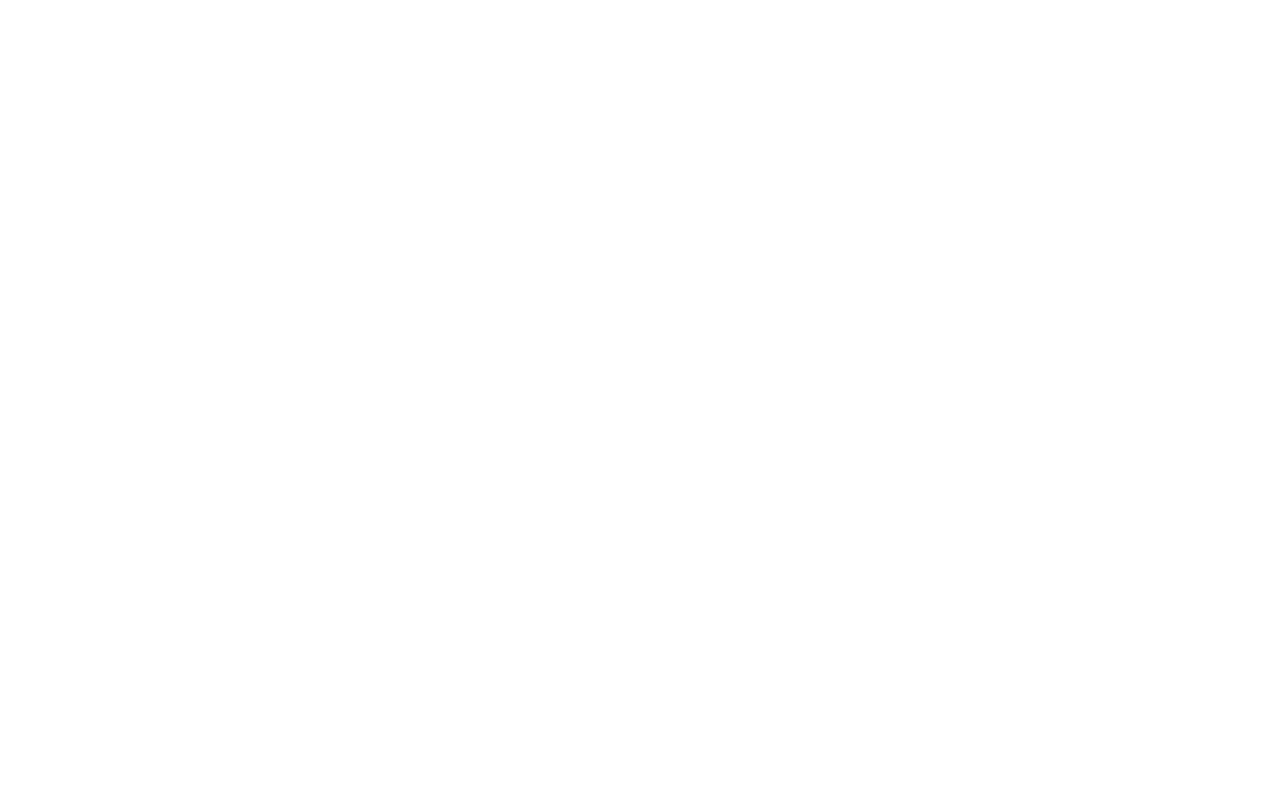
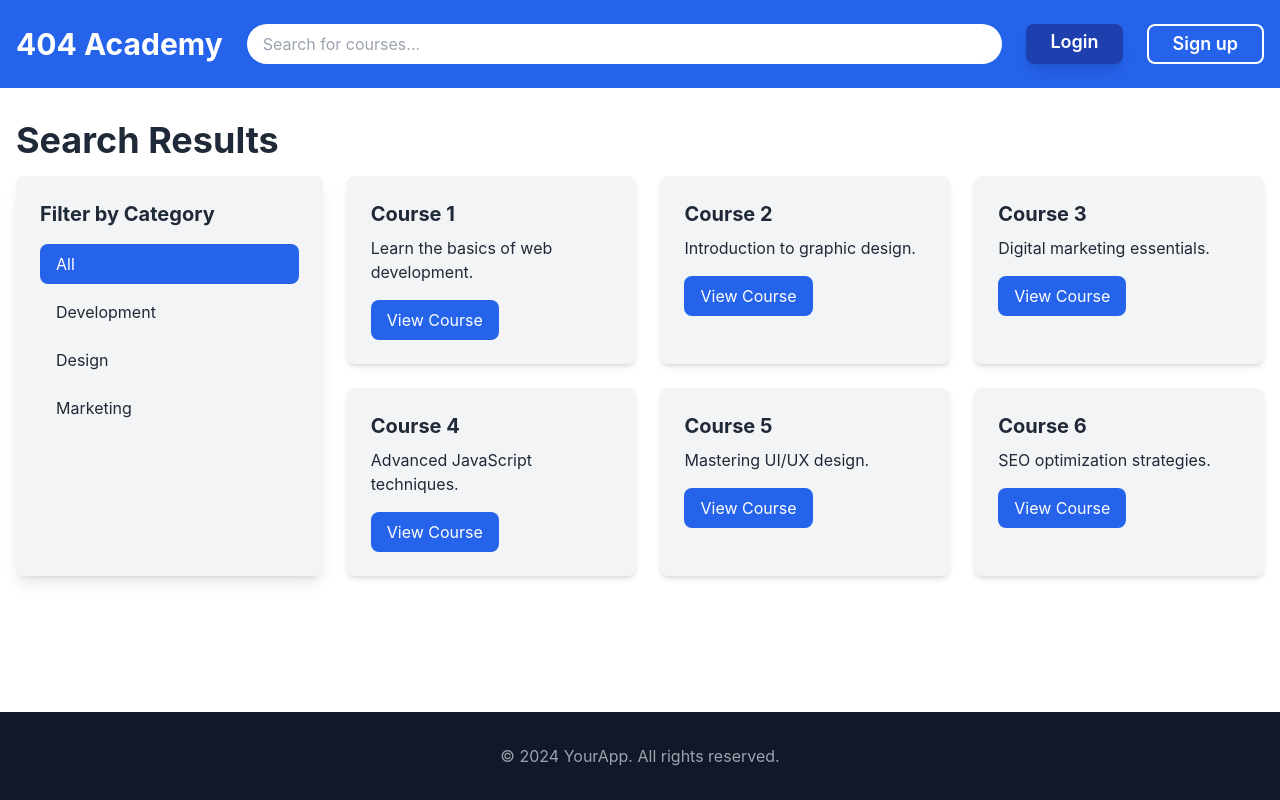
Before and after one commit to efecnblt/the404sWeb, a React (Create React App) app: page /search in a window 1280 px wide. Before the commit this address had no page. Built offline with nearby package versions, Linux system fonts and the light colour scheme.

Commit message:
Page addition and fix
Search page added, Landing page modified, login and sign up page has the logo

```diff
--- a/src/App.js
+++ b/src/App.js
@@ -18,6 +18,7 @@ import LandingPage from "./pages/LandingPage";
 import LoginPage from "./pages/LoginPage";
 import SignupPage from "./pages/SignupPage";
 import Profile from "./components/Profile";
+import SearchPage from "./pages/SearchPage";
 // Doğru yolu belirleyin
 function App() {
     return (
@@ -28,6 +29,7 @@ function App() {
                 <Route path="/signup" element={<SignupPage />} />
                 <Route path="/home" element={<Home />} />
                 <Route path="/profile" element={<Profile />} />
+                <Route path="/search" element={<SearchPage />} />
             </Routes>
         </Router>
         /*<Router>
--- a/src/pages/LandingPage.js
+++ b/src/pages/LandingPage.js
@@ -1,14 +1,38 @@
-import React from 'react';
-import {Link} from "react-router-dom";
+import React, { useState } from 'react';
+import { Link, useNavigate } from 'react-router-dom';
 
 const LandingPage = () => {
+    const [searchQuery, setSearchQuery] = useState('');
+    const navigate = useNavigate();
+
+    const handleSearch = (e) => {
+        e.preventDefault();
+        if (searchQuery.trim() !== '') {
+            navigate(`/search?query=${encodeURIComponent(searchQuery)}`);
+        }
+    };
+
     return (
         <div className="bg-gradient-to-b from-blue-500 to-blue-800 text-white min-h-screen flex flex-col">
             {/* Navbar */}
             <header className="bg-transparent py-6">
                 <div className="container mx-auto px-4 flex justify-between items-center">
-                    <h1 className="text-3xl font-bold"> <Link to="/">404 Academy</Link></h1>
-
+                    <h1 className="text-3xl font-bold">
+                        <Link to="/">404 Academy</Link>
+                    </h1>
+                    <form
+                        onSubmit={handleSearch}
+                        className="flex items-center flex-1 mx-6"
+                    >
+                        <input
+                            type="text"
+                            value={searchQuery}
+                            onChange={(e) => setSearchQuery(e.target.value)}
+                            className="flex-1 px-4 py-2 rounded-full text-gray-800 focus:outline-none focus:ring-2 focus:ring-blue-300"
+                            placeholder="Search for courses..."
+                            required
+                        />
+                    </form>
                     <nav className="flex space-x-6">
                         <Link
                             to="/login"
@@ -20,7 +44,7 @@ const LandingPage = () => {
                             to="/signup"
                             className="bg-transparent border-2 border-white px-6 py-1 rounded-lg text-lg font-semibold hover:bg-blue-700 hover:border-blue-700"
                         >
-                            Signup
+                            Sign up
                         </Link>
                     </nav>
                 </div>
@@ -42,7 +66,6 @@ const LandingPage = () => {
                         >
                             Get Started
                         </Link>
-
                         <a
                             href="#learn-more"
                             className="bg-transparent border-2 border-white px-6 py-3 rounded-lg text-lg font-semibold hover:bg-blue-700 hover:border-blue-700"
--- a/src/pages/LoginPage.js
+++ b/src/pages/LoginPage.js
@@ -13,14 +13,16 @@ const Login = () => {
         e.preventDefault();
         try {
             await signInWithEmailAndPassword(auth, email, password);
-            navigate('/home'); // Giriş başarılıysa ana sayfaya yönlendirme
+            navigate('/home'); // Navigate to home on successful login
         } catch (err) {
             setError('Invalid email or password. Please try again.');
         }
     };
 
     return (
-        <div className="min-h-screen bg-gray-100 flex items-center justify-center">
+        <div className="min-h-screen bg-gray-100 flex flex-col items-center">
+            {/* Add heading */}
+            <h1 className="text-3xl font-bold text-blue-600 mt-8 mb-4">404 Academy</h1>
             <div className="bg-white p-8 rounded-lg shadow-lg w-full max-w-md">
                 <h2 className="text-2xl font-bold text-center mb-4">Login</h2>
                 {error && (
--- /dev/null
+++ b/src/pages/SearchPage.js
@@ -0,0 +1,155 @@
+import React, { useState } from 'react';
+import { Link, useLocation, useNavigate } from 'react-router-dom';
+
+const SearchPage = () => {
+    const location = useLocation();
+    const queryParams = new URLSearchParams(location.search);
+    const initialQuery = queryParams.get('query') || ''; // Get initial query from URL
+    const navigate = useNavigate();
+
+    const [searchQuery, setSearchQuery] = useState(initialQuery);
+
+    // Example courses
+    const [courses, setCourses] = useState([
+        { id: 1, title: "Course 1", category: "Development", description: "Learn the basics of web development." },
+        { id: 2, title: "Course 2", category: "Design", description: "Introduction to graphic design." },
+        { id: 3, title: "Course 3", category: "Marketing", description: "Digital marketing essentials." },
+        { id: 4, title: "Course 4", category: "Development", description: "Advanced JavaScript techniques." },
+        { id: 5, title: "Course 5", category: "Design", description: "Mastering UI/UX design." },
+        { id: 6, title: "Course 6", category: "Marketing", description: "SEO optimization strategies." },
+    ]);
+
+    const [filter, setFilter] = useState("All");
+
+    // Handle new search
+    const handleSearch = (e) => {
+        e.preventDefault();
+        if (searchQuery.trim() !== '') {
+            navigate(`/search?query=${encodeURIComponent(searchQuery)}`);
+        }
+    };
+
+    // Filter logic
+    const filteredCourses = courses.filter(course =>
+        filter === "All" || course.category === filter
+    );
+
+    return (
+        <div className="min-h-screen flex flex-col">
+            {/* Navbar Section */}
+            <div className="bg-blue-600 text-white">
+                <header className="py-6">
+                    <div className="container mx-auto px-4 flex justify-between items-center">
+                        <h1 className="text-3xl font-bold">
+                            <Link to="/">404 Academy</Link>
+                        </h1>
+                        {/* Search Bar */}
+                        <form
+                            onSubmit={handleSearch}
+                            className="flex items-center flex-1 mx-6"
+                        >
+                            <input
+                                type="text"
+                                value={searchQuery}
+                                onChange={(e) => setSearchQuery(e.target.value)}
+                                className="flex-1 px-4 py-2 rounded-full text-gray-800 focus:outline-none focus:ring-2 focus:ring-blue-300"
+                                placeholder="Search for courses..."
+                                required
+                            />
+                        </form>
+                        <nav className="flex space-x-6">
+                            <Link
+                                to="/login"
+                                className="bg-blue-800 px-6 py-1 rounded-lg shadow-lg text-lg font-semibold hover:bg-blue-700"
+                            >
+                                Login
+                            </Link>
+                            <Link
+                                to="/signup"
+                                className="bg-transparent border-2 border-white px-6 py-1 rounded-lg text-lg font-semibold hover:bg-blue-700 hover:border-blue-700"
+                            >
+                                Sign up
+                            </Link>
+                        </nav>
+                    </div>
+                </header>
+            </div>
+
+            {/* Main Content Section */}
+            <main className="bg-white flex-1">
+                <div className="container mx-auto px-4 py-8">
+                    <h2 className="text-4xl font-bold mb-4 text-gray-800">Search Results</h2>
+                    <div className="flex space-x-6">
+                        {/* Filters Section */}
+                        <aside className="w-1/4 bg-gray-100 text-gray-800 p-6 rounded-lg shadow-lg">
+                            <h3 className="text-xl font-bold mb-4">Filter by Category</h3>
+                            <ul className="space-y-2">
+                                <li>
+                                    <button
+                                        className={`w-full text-left px-4 py-2 rounded-lg ${filter === "All" ? "bg-blue-600 text-white" : "hover:bg-blue-100"}`}
+                                        onClick={() => setFilter("All")}
+                                    >
+                                        All
+                                    </button>
+                                </li>
+                                <li>
+                                    <button
+                                        className={`w-full text-left px-4 py-2 rounded-lg ${filter === "Development" ? "bg-blue-600 text-white" : "hover:bg-blue-100"}`}
+                                        onClick={() => setFilter("Development")}
+                                    >
+                                        Development
+                                    </button>
+                                </li>
+                                <li>
+                                    <button
+                                        className={`w-full text-left px-4 py-2 rounded-lg ${filter === "Design" ? "bg-blue-600 text-white" : "hover:bg-blue-100"}`}
+                                        onClick={() => setFilter("Design")}
+                                    >
+                                        Design
+                                    </button>
+                                </li>
+                                <li>
+                                    <button
+                                        className={`w-full text-left px-4 py-2 rounded-lg ${filter === "Marketing" ? "bg-blue-600 text-white" : "hover:bg-blue-100"}`}
+                                        onClick={() => setFilter("Marketing")}
+                                    >
+                                        Marketing
+                                    </button>
+                                </li>
+                            </ul>
+                        </aside>
+
+                        {/* Courses Section */}
+                        <section className="w-3/4 grid grid-cols-1 md:grid-cols-2 lg:grid-cols-3 gap-6">
+                            {filteredCourses.length > 0 ? (
+                                filteredCourses.map((course) => (
+                                    <div
+                                        key={course.id}
+                                        className="p-6 bg-gray-100 text-gray-800 rounded-lg shadow-md"
+                                    >
+                                        <h3 className="text-xl font-bold">{course.title}</h3>
+                                        <p className="mt-2">{course.description}</p>
+                                        <button className="mt-4 bg-blue-600 text-white px-4 py-2 rounded-lg hover:bg-blue-700">
+                                            View Course
+                                        </button>
+                                    </div>
+                                ))
+                            ) : (
+                                <p className="text-gray-500">No courses found.</p>
+                            )}
+                        </section>
+                    </div>
+                </div>
+            </main>
+
+            {/* Footer */}
+            <footer className="bg-gray-900 text-gray-400 py-8">
+                <div className="container mx-auto text-center">
+                    &copy; 2024 YourApp. All rights reserved.
+                </div>
+            </footer>
+        </div>
+    );
+};
+
+export default SearchPage;
--- a/src/pages/SignupPage.js
+++ b/src/pages/SignupPage.js
@@ -18,14 +18,16 @@ const Signup = () => {
         }
         try {
             await createUserWithEmailAndPassword(auth, email, password);
-            navigate('/home'); // Başarılı kayıt sonrası yönlendirme
+            navigate('/home'); // Navigate to home on successful signup
         } catch (err) {
             setError('Failed to create account. Please try again.');
         }
     };
 
     return (
-        <div className="min-h-screen bg-gray-100 flex items-center justify-center">
+        <div className="min-h-screen bg-gray-100 flex flex-col items-center">
+            {/* Add heading */}
+            <h1 className="text-3xl font-bold text-blue-600 mt-8 mb-4">404 Academy</h1>
             <div className="bg-white p-8 rounded-lg shadow-lg w-full max-w-md">
                 <h2 className="text-2xl font-bold text-center mb-4">Sign Up</h2>
                 {error && (
```
